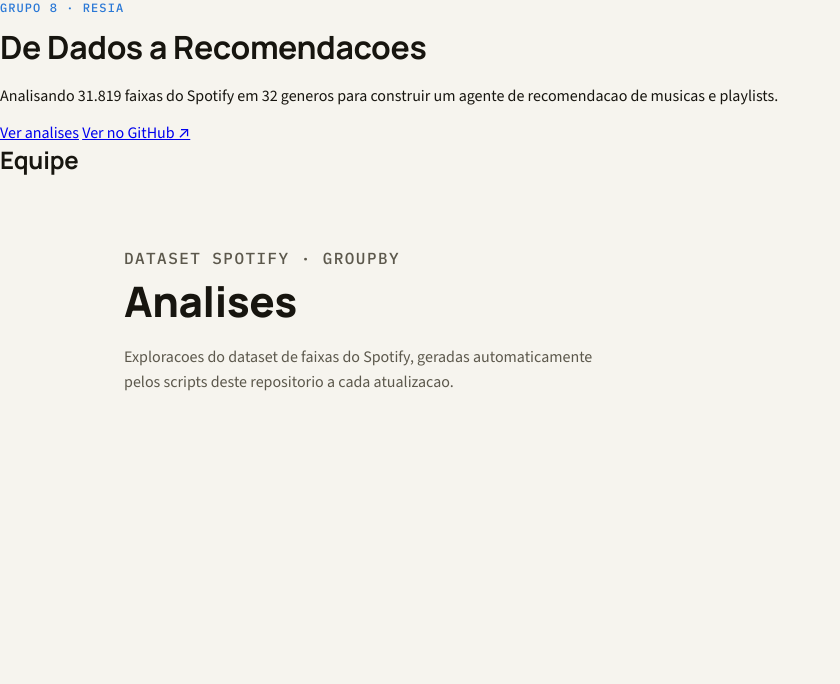
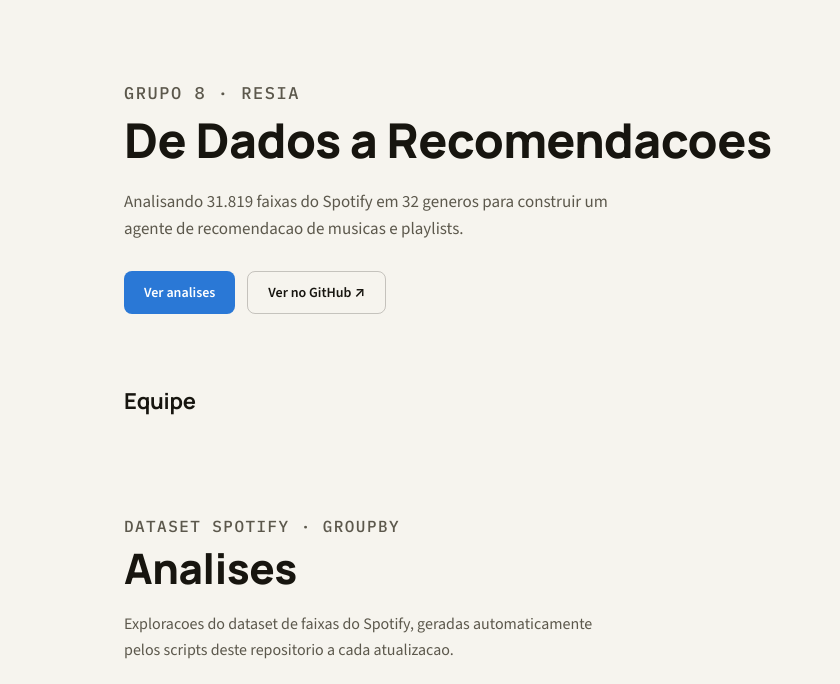
Before and after one commit to Lucas-AV/Grupo-8-ResIA, a Python web app: template site/templates/index.html in a window 1280 px wide. Shown: the part 54-738 px from the top of the page, without its empty margins (0-840 px from the left). Run offline with Jinja, Linux system fonts and the light colour scheme; the template is opened without the code that fills it, so the values that code supplies are empty.

Commit message:
Style the landing page hero, tiles, and team sections
New classes only (.hero, .btn*, .home-tiles, .team-*) — nothing
existing in style.css changes.

Co-Authored-By: Claude Sonnet 5 <noreply@anthropic.com>

```diff
--- a/site/static/style.css
+++ b/site/static/style.css
@@ -341,3 +341,105 @@ tbody tr:hover td { background: var(--row-hover); }
 @media (prefers-reduced-motion: reduce) {
   * { transition: none !important; }
 }
+
+.hero {
+  max-width: 1080px;
+  margin: 0 auto;
+  padding: 64px 24px 16px;
+}
+
+.hero h1 {
+  font-size: clamp(32px, 5vw, 48px);
+  font-weight: 800;
+  color: var(--ink);
+}
+
+.hero > p {
+  max-width: 62ch;
+  margin: 16px 0 0;
+  color: var(--ink-2);
+  font-size: 17px;
+  line-height: 1.6;
+}
+
+.hero-actions {
+  display: flex;
+  flex-wrap: wrap;
+  gap: 12px;
+  margin-top: 28px;
+}
+
+.btn {
+  display: inline-flex;
+  align-items: center;
+  gap: 6px;
+  padding: 11px 20px;
+  border-radius: 8px;
+  font-size: 14px;
+  font-weight: 600;
+  text-decoration: none;
+  transition: opacity 0.15s ease, border-color 0.15s ease, color 0.15s ease;
+}
+
+.btn-primary { background: var(--accent-450); color: #fff; }
+.btn-primary:hover { opacity: 0.88; }
+
+.btn-secondary {
+  background: transparent;
+  color: var(--ink);
+  border: 1px solid var(--border-strong);
+}
+
+.btn-secondary:hover { border-color: var(--accent-450); color: var(--accent-450); }
+
+.home-tiles {
+  max-width: 1080px;
+  margin: 8px auto 0;
+  padding: 0 24px;
+}
+
+.team-section {
+  max-width: 1080px;
+  margin: 8px auto 0;
+  padding: 40px 24px 8px;
+}
+
+.team-section h2 {
+  font-size: 22px;
+  font-weight: 700;
+  margin: 0 0 20px;
+}
+
+.team-grid {
+  display: grid;
+  grid-template-columns: repeat(auto-fit, minmax(140px, 1fr));
+  gap: 16px;
+}
+
+.team-member {
+  display: flex;
+  flex-direction: column;
+  align-items: center;
+  gap: 10px;
+  padding: 16px;
+  border-radius: 12px;
+  text-decoration: none;
+  color: inherit;
+  transition: background 0.15s ease;
+}
+
+.team-member:hover { background: var(--surface); }
+
+.team-member img {
+  width: 84px;
+  height: 84px;
+  border-radius: 50%;
+  border: 2px solid var(--border);
+}
+
+.team-member span {
+  font-size: 13.5px;
+  font-weight: 600;
+  color: var(--ink);
+  text-align: center;
+}
```
